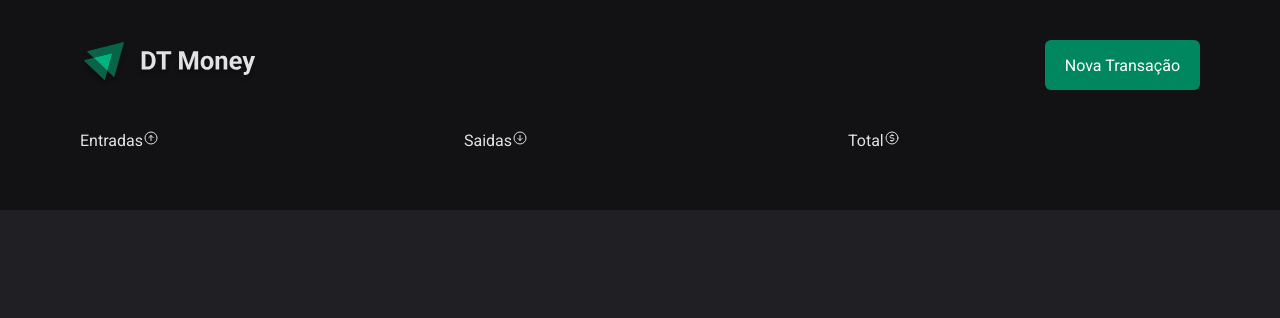
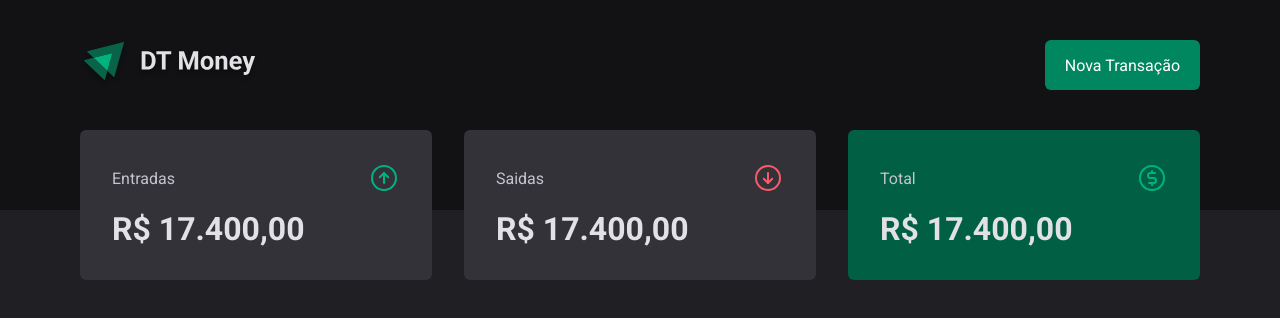
Before and after one commit to FabianHenrick/03-dt-money, a React (Vite) app: page / in a window 1280 px wide. Shown: the top 318 px of the page. Built offline with nearby package versions, Linux system fonts and the light colour scheme.

Commit message:
Summary vvisual

```diff
--- a/src/components/Summary/index.tsx
+++ b/src/components/Summary/index.tsx
@@ -1,4 +1,4 @@
-import { SummaryContainer } from "./styles";
+import { SummaryCard, SummaryContainer } from "./styles";
 import {
   ArrowCircleUp,
   ArrowCircleDown,
@@ -7,24 +7,27 @@ import {
 export function Summary() {
   return (
     <SummaryContainer>
-      <div>
+      <SummaryCard>
         <header>
           <span>Entradas</span>
-          <ArrowCircleUp />
+          <ArrowCircleUp size={32} color="#00b37e" />
         </header>
-      </div>
-      <div>
+        <strong>R$ 17.400,00</strong>
+      </SummaryCard>
+      <SummaryCard>
         <header>
           <span>Saidas</span>
-          <ArrowCircleDown />
+          <ArrowCircleDown size={32} color="#f75a68" />
         </header>
-      </div>
-      <div>
+        <strong>R$ 17.400,00</strong>
+      </SummaryCard>
+      <SummaryCard variant={"green"}>
         <header>
           <span>Total</span>
-          <CurrencyCircleDollar />
+          <CurrencyCircleDollar size={32} color="#00b37e" />
         </header>
-      </div>
+        <strong>R$ 17.400,00</strong>
+      </SummaryCard>
     </SummaryContainer>
   );
 }
--- a/src/components/Summary/styles.ts
+++ b/src/components/Summary/styles.ts
@@ -1,4 +1,4 @@
-import styled from "styled-components";
+import styled, { css } from "styled-components";
 
 export const SummaryContainer = styled.section`
   width: 100%;
@@ -11,3 +11,32 @@ export const SummaryContainer = styled.section`
   gap: 2rem;
   margin-top: -5rem;
 `;
+
+interface SummaryCardProps {
+  variant?: "green";
+}
+
+export const SummaryCard = styled.div<SummaryCardProps>`
+  background-color: ${(props) => props.theme["gray-600"]};
+  border-radius: 6px;
+  padding: 2rem;
+
+  header {
+    display: flex;
+    align-items: center;
+    justify-content: space-between;
+    color: ${(props) => props.theme["gray-300"]};
+  }
+
+  strong {
+    display: block;
+    margin-top: 1rem;
+    font-size: 2rem;
+  }
+
+  ${(props) =>
+    props.variant === "green" &&
+    css`
+      background: ${props.theme["green-700"]};
+    `}
+`;
```
